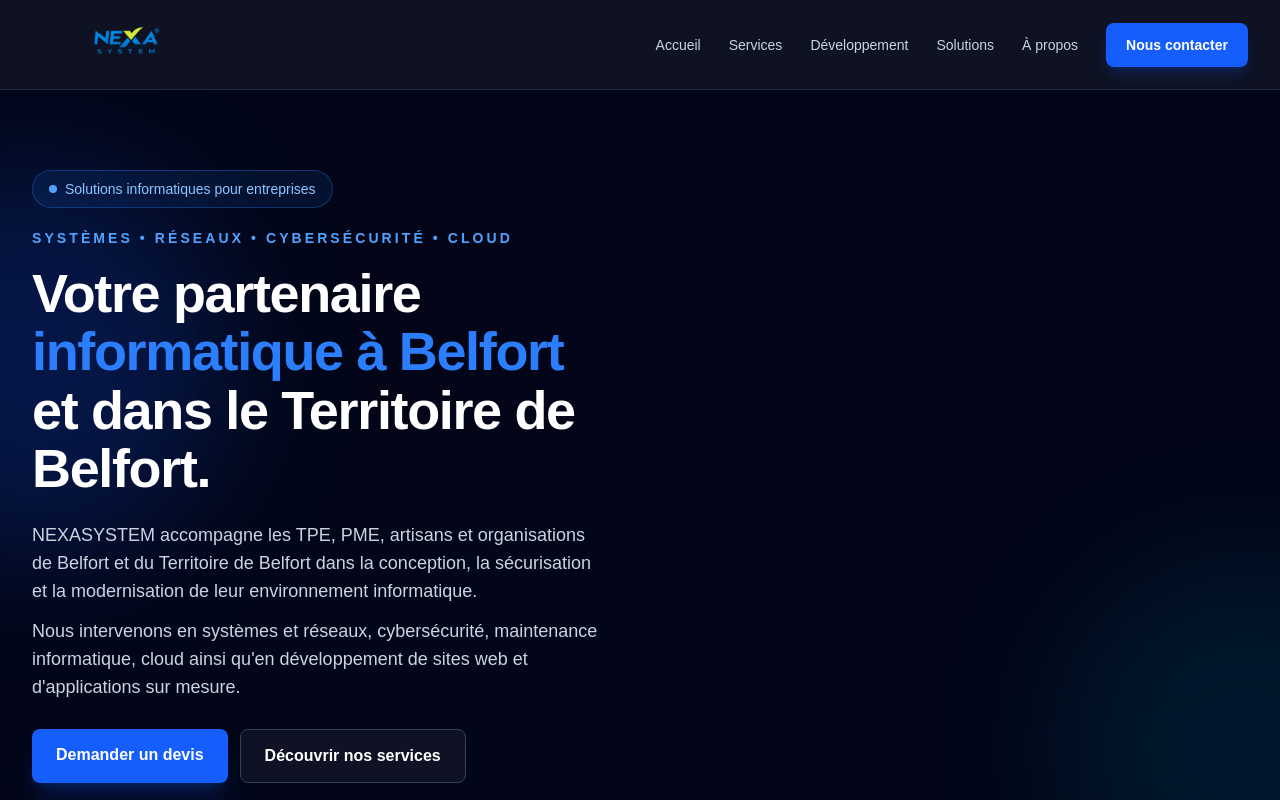
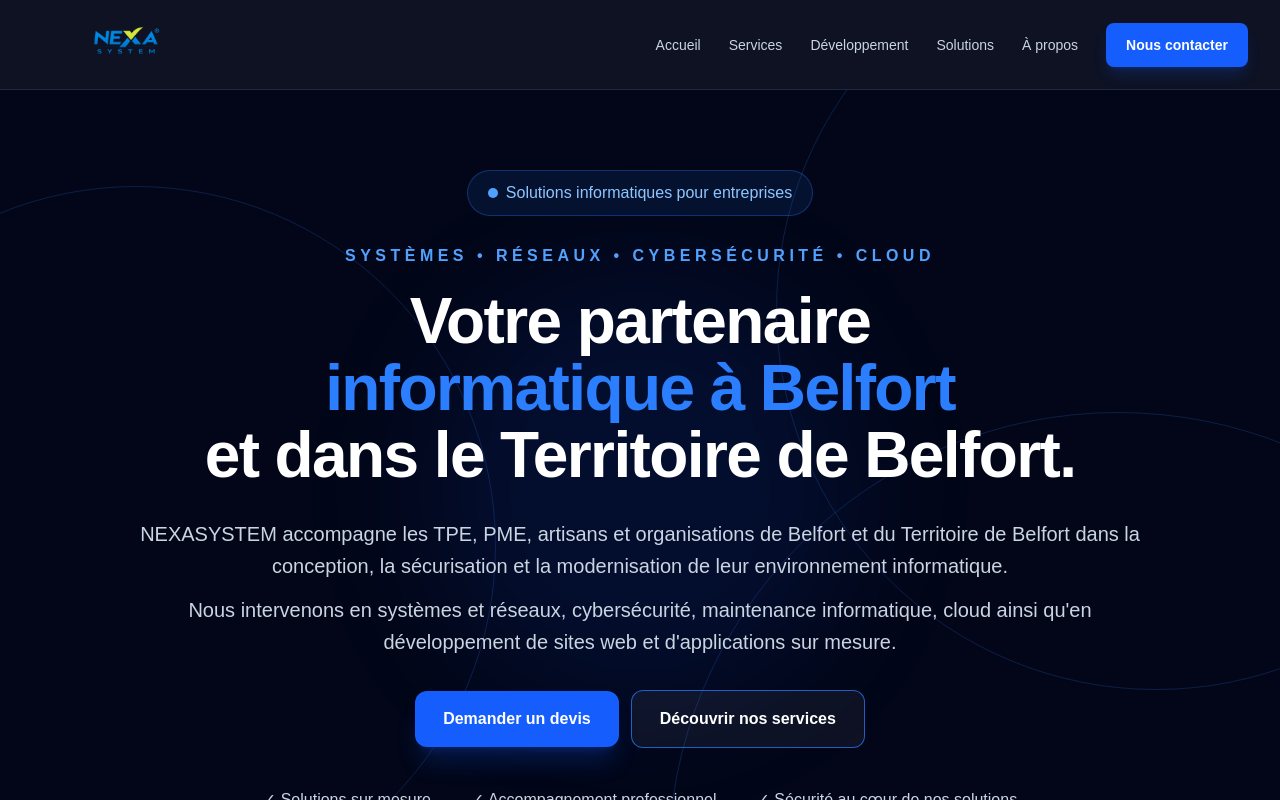
Before and after one commit to Jesse-93/nexasystem, a Next.js app: page / in a window 1280 px wide. Shown: the top 800 px of the page. Built offline with nearby package versions, Linux system fonts and the light colour scheme.

Commit message:
Refonte du hero en plein écran

```diff
--- a/app/page.tsx
+++ b/app/page.tsx
@@ -205,85 +205,72 @@
       ========================== */}
       <section
         id="accueil"
-  className="relative overflow-hidden bg-slate-950 text-white"
+        className="relative min-h-[calc(100vh-90px)] overflow-hidden bg-slate-950 text-white"
       >
-  {/* EFFETS LUMINEUX */}
-  <div className="absolute -left-40 top-20 h-96 w-96 rounded-full bg-blue-600/20 blur-3xl" />
-  <div className="absolute -right-40 bottom-0 h-96 w-96 rounded-full bg-cyan-500/10 blur-3xl" />
+        {/* FORMES LUMINEUSES EN ARRIÈRE-PLAN */}
+        <div className="pointer-events-none absolute -left-56 top-24 h-[720px] w-[720px] rounded-full border border-blue-500/20" />
+        <div className="pointer-events-none absolute -right-64 -top-40 h-[760px] w-[760px] rounded-full border border-blue-500/20" />
+        <div className="pointer-events-none absolute -right-72 bottom-[-420px] h-[900px] w-[900px] rounded-full border border-blue-500/20" />
+        <div className="pointer-events-none absolute left-1/2 top-1/2 h-[420px] w-[420px] -translate-x-1/2 -translate-y-1/2 rounded-full bg-blue-600/10 blur-3xl" />
 
-  <div className="relative mx-auto max-w-7xl px-6 py-16 lg:px-8 lg:py-20">
-    <div className="grid items-center gap-12 lg:grid-cols-2">
-
-      {/* TEXTE */}
-      <div>
+        <div className="relative mx-auto flex min-h-[calc(100vh-90px)] max-w-7xl items-center justify-center px-6 py-16 text-center lg:px-8 lg:py-20">
+          <div className="mx-auto max-w-6xl">
 
             {/* BADGE */}
-        <div className="mb-5 inline-flex items-center rounded-full border border-blue-500/30 bg-blue-500/10 px-4 py-2">
-          <span className="mr-2 h-2 w-2 rounded-full bg-blue-400" />
-
-          <span className="text-sm font-medium text-blue-300">
+            <div className="mb-7 inline-flex items-center rounded-full border border-blue-500/30 bg-blue-500/10 px-5 py-2.5">
+              <span className="mr-2 h-2.5 w-2.5 rounded-full bg-blue-400" />
+              <span className="text-sm font-medium text-blue-300 sm:text-base">
                 Solutions informatiques pour entreprises
               </span>
             </div>
 
             {/* DOMAINES */}
-        <p className="mb-4 text-xs font-bold uppercase tracking-[0.22em] text-blue-400 sm:text-sm">
+            <p className="mb-5 text-xs font-bold uppercase tracking-[0.28em] text-blue-400 sm:text-sm lg:text-base">
               Systèmes • Réseaux • Cybersécurité • Cloud
             </p>
 
             {/* TITRE */}
-<h1 className="max-w-2xl text-4xl font-extrabold leading-[1.08] tracking-tight sm:text-5xl lg:text-[54px]">
+            <h1 className="mx-auto max-w-6xl text-4xl font-extrabold leading-[1.05] tracking-tight sm:text-5xl md:text-6xl lg:text-[64px]">
               Votre partenaire
               <br />
-
               <span className="text-blue-500">
                 informatique à Belfort
               </span>
-
               <br />
-
               et dans le Territoire de Belfort.
             </h1>
 
             {/* DESCRIPTION */}
-<p className="mt-6 max-w-xl text-base leading-7 text-slate-300 sm:text-lg">
-  NEXASYSTEM accompagne les TPE, PME, artisans et organisations
-  de Belfort et du Territoire de Belfort dans la conception,
-  la sécurisation et la modernisation de leur environnement informatique.
+            <p className="mx-auto mt-7 max-w-5xl text-base leading-7 text-slate-300 sm:text-lg sm:leading-8 lg:text-xl">
+              NEXASYSTEM accompagne les TPE, PME, artisans et organisations de Belfort et du Territoire de Belfort dans la conception, la sécurisation et la modernisation de leur environnement informatique.
             </p>
 
-<p className="mt-3 max-w-xl text-base leading-7 text-slate-300 sm:text-lg">
-    Nous intervenons en systèmes et réseaux, cybersécurité, maintenance
-    informatique, cloud ainsi qu'en développement de sites web et
-    d'applications sur mesure.
+            <p className="mx-auto mt-3 max-w-5xl text-base leading-7 text-slate-300 sm:text-lg sm:leading-8 lg:text-xl">
+              Nous intervenons en systèmes et réseaux, cybersécurité, maintenance informatique, cloud ainsi qu'en développement de sites web et d'applications sur mesure.
             </p>
 
             {/* BOUTONS */}
-        <div className="mt-7 flex flex-col gap-3 sm:flex-row">
-
+            <div className="mt-8 flex flex-col items-center justify-center gap-3 sm:flex-row">
               <a
                 href="#contact"
-            className="rounded-lg bg-blue-600 px-6 py-3.5 text-center font-semibold text-white shadow-xl shadow-blue-600/20 transition hover:-translate-y-0.5 hover:bg-blue-500"
+                className="w-full rounded-xl bg-blue-600 px-7 py-4 text-center font-semibold text-white shadow-xl shadow-blue-600/20 transition hover:-translate-y-0.5 hover:bg-blue-500 sm:w-auto"
               >
                 Demander un devis
               </a>
 
               <a
                 href="#services"
-            className="rounded-lg border border-slate-700 bg-white/5 px-6 py-3.5 text-center font-semibold text-white transition hover:border-blue-500 hover:bg-blue-500/10"
+                className="w-full rounded-xl border border-blue-500/70 bg-white/5 px-7 py-4 text-center font-semibold text-white transition hover:-translate-y-0.5 hover:border-blue-400 hover:bg-blue-500/10 sm:w-auto"
               >
                 Découvrir nos services
               </a>
-
             </div>
 
             {/* GARANTIES */}
-        <div className="mt-7 flex flex-wrap gap-x-6 gap-y-2 text-sm text-slate-400">
+            <div className="mx-auto mt-10 flex max-w-5xl flex-wrap items-center justify-center gap-x-10 gap-y-4 text-sm text-slate-300 sm:text-base">
               <span>✓ Solutions sur mesure</span>
               <span>✓ Accompagnement professionnel</span>
               <span>✓ Sécurité au cœur de nos solutions</span>
-        </div>
-
             </div>
 
           </div>
```
Lines whose indentation alone changed are shown as unchanged.
